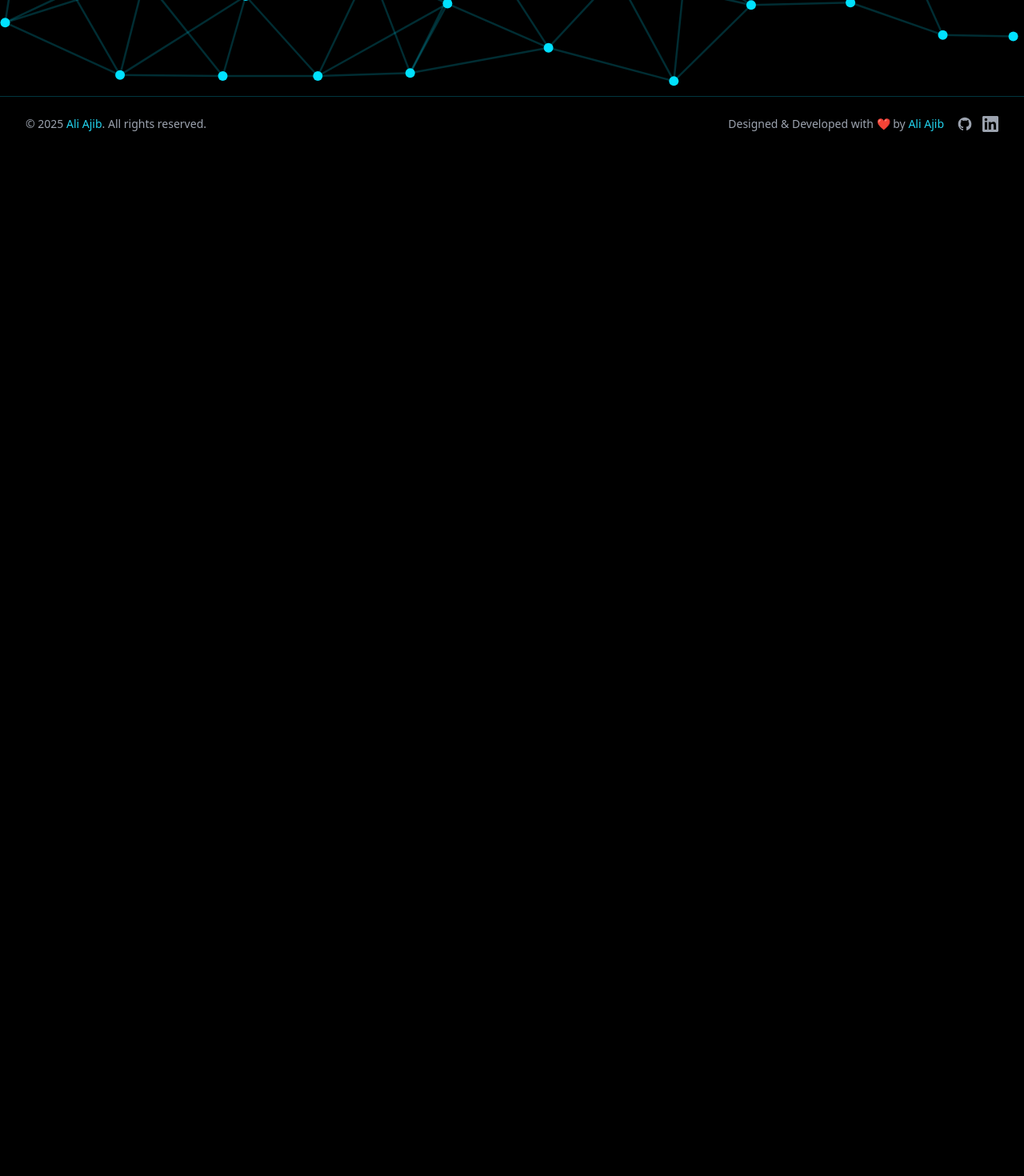
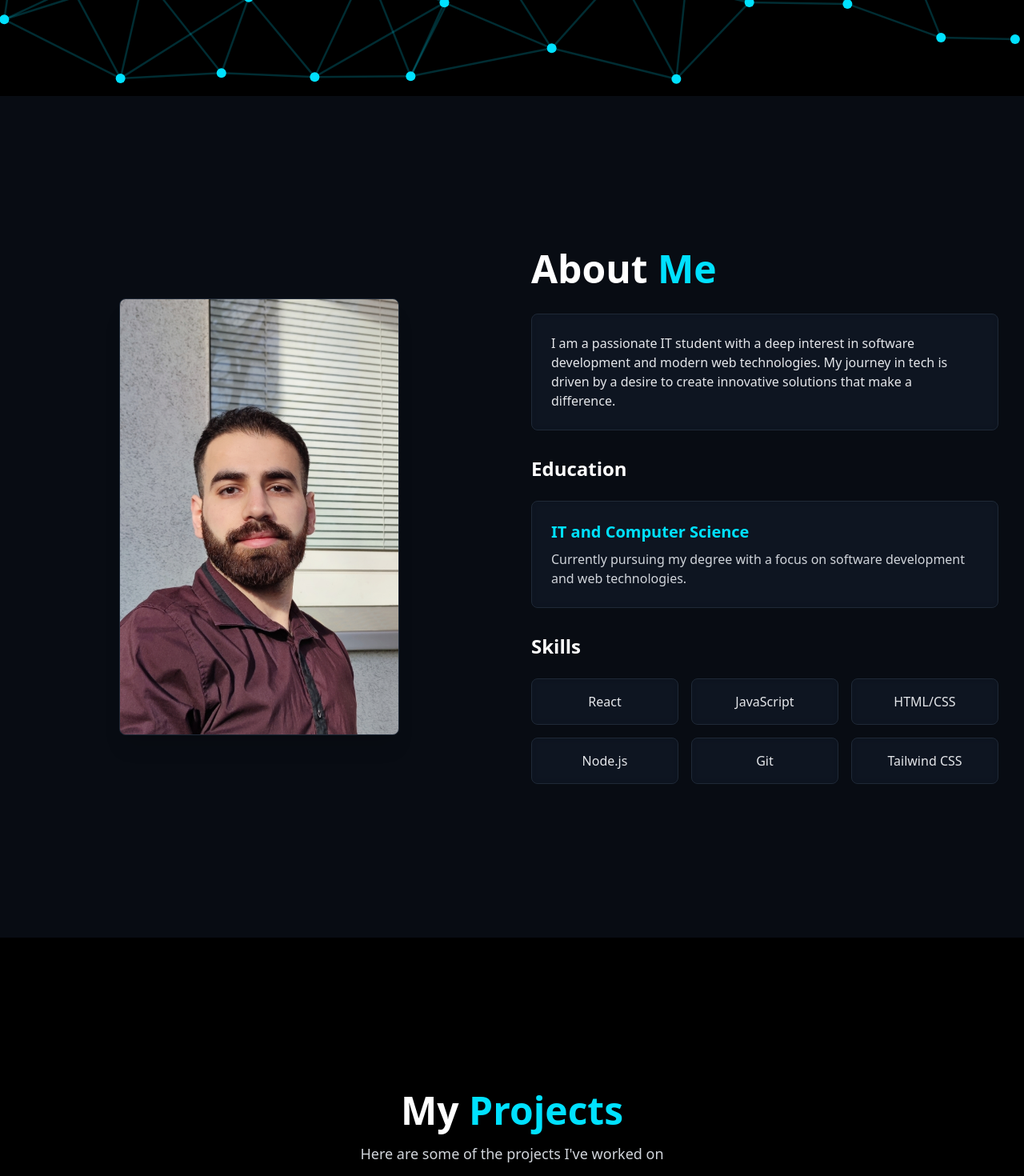
Before and after one commit to Kaesar515/personal-portfolio, a React (Vite) app: page / in a window 1280 px wide. Shown: the part 680-2150 px from the top of the page at 80% size. Before the commit the page ends 869 px from the top, so only its background shows below. Built offline with nearby package versions, Linux system fonts and the light colour scheme.

Commit message:
feat: Consolidate pages, improve navigation, and refine styling

```diff
--- a/src/App.css
+++ b/src/App.css
@@ -1,6 +1,6 @@
 /* Custom styles beyond Tailwind will go here */
 
-/* --- Custom Scrollbar (Dark Theme v7 - Root Background Attempt) --- */
+/* --- Custom Scrollbar (Dark Theme v13 - Hide Thumb until Scrollbar Hover) --- */
 
 /* Ensure root elements have solid background */
 html, body {
@@ -13,34 +13,38 @@ html {
 }
 body {
   scrollbar-width: thin; /* Using thin for potentially better consistency */
-  /* thumb color, track color */
-  scrollbar-color: #111 #333; /* Solid Black thumb, Solid Dark Gray track */
+  /* thumb color, track color - REVERSED */
+  scrollbar-color: #333 #111; /* Dark Gray thumb, Solid Black track for FF */
 }
 
 /* Webkit base */
 ::-webkit-scrollbar {
   width: 12px;
   height: 12px;
-  background-color: #333; /* Dark Gray background ON THE SCROLLBAR ELEMENT */
-  border-radius: 10px; /* Rounded corners ON THE SCROLLBAR ELEMENT */
+  background-color: #111; /* Keep Solid Black background */
+  border-radius: 10px;
 }
 
 ::-webkit-scrollbar-track {
-  background: transparent; /* Track is invisible */
-  border-radius: 10px; /* Keep radius for consistency */
+  background: transparent; /* Track remains invisible within scrollbar area */
+  border-radius: 10px;
   margin: 0;
 }
 
 ::-webkit-scrollbar-thumb {
-  background: #111; /* Solid Black thumb */
-  border-radius: 10px; /* Match rounding */
-  /* Removed box-shadow and border */
+  background: transparent; /* Thumb is transparent by default */
+  border-radius: 10px;
   transition: background-color 0.2s ease-out;
 }
 
-/* Subtle hover effect for the thumb */
+/* Show thumb only when hovering the scrollbar *area* */
+::-webkit-scrollbar:hover ::-webkit-scrollbar-thumb {
+  background: #333; /* Dark Gray thumb appears */
+}
+
+/* Subtle hover effect when hovering the thumb *itself* */
 ::-webkit-scrollbar-thumb:hover {
-  background: #222; /* Slightly lighter solid black on hover */
+  background: #444; /* Slightly lighter gray */
 }
 
 /* Removed the unused .custom-scrollbar section */
--- a/src/App.jsx
+++ b/src/App.jsx
@@ -21,10 +21,10 @@ function App() {
           <main className="flex-grow">
             <Routes>
               <Route path="/" element={<HomePage />} />
-              <Route path="/about" element={<AboutPage />} />
-              <Route path="/projects" element={<ProjectsPage />} />
+              {/* <Route path="/about" element={<AboutPage />} /> */}
+              {/* <Route path="/projects" element={<ProjectsPage />} /> */}
               <Route path="/projects/:slug" element={<ProjectDetailPage />} />
-              <Route path="/contact" element={<ContactPage />} />
+              {/* <Route path="/contact" element={<ContactPage />} /> */}
               <Route path="*" element={<div className="text-center py-20 text-white">Page not found!</div>} />
             </Routes>
           </main>
--- a/src/components/about/AboutPage.jsx
+++ b/src/components/about/AboutPage.jsx
@@ -25,11 +25,13 @@ const AboutPage = () => {
             </h1>
 
             <div className="prose prose-lg text-gray-200 max-w-none">
-              <p className="mb-6">
-                I am a passionate IT student with a deep interest in software development
-                and modern web technologies. My journey in tech is driven by a desire
-                to create innovative solutions that make a difference.
-              </p>
+              <div className="bg-gray-900/50 backdrop-blur-sm rounded-lg p-6 border border-gray-800">
+                <p className="">
+                  I am a passionate IT student with a deep interest in software development
+                  and modern web technologies. My journey in tech is driven by a desire
+                  to create innovative solutions that make a difference.
+                </p>
+              </div>
             </div>
 
             <div className="space-y-6">
--- a/src/components/home/HomePage.jsx
+++ b/src/components/home/HomePage.jsx
@@ -1,9 +1,24 @@
 import { Link } from 'react-router-dom';
 import profilePhoto from '../../assets/images/profile/profile-photo.jpg';
+import AboutPage from '../about/AboutPage';
+import ProjectsPage from '../projects/ProjectsPage';
+import ContactPage from '../contact/ContactPage';
+
+// Helper component for styled scroll buttons
+const ScrollLinkButton = ({ href, children }) => {
+  // Using styles adapted from the original primary action buttons
+  const buttonClasses = "group relative px-8 py-3 text-lg font-semibold rounded-md text-black bg-[#00e1ff] hover:bg-[#00f2ff] focus:outline-none focus:ring-2 focus:ring-cyan-500 focus:ring-offset-2 focus:ring-offset-gray-900 shadow-[0_8px_16px_rgba(0,225,255,0.3),0_3px_6px_rgba(0,225,255,0.4)] transition-all duration-300 hover:shadow-[0_12px_24px_rgba(0,225,255,0.4),0_6px_12px_rgba(0,225,255,0.6)] -translate-y-0.5 hover:-translate-y-1 active:translate-y-0 before:absolute before:inset-0 before:rounded-md before:bg-[#00e1ff] before:transition-opacity before:duration-300 before:opacity-0 hover:before:opacity-20 before:-z-10 before:blur-xl";
+
+  return (
+    <a href={href} className={buttonClasses}>
+      <span className="relative z-10">{children}</span>
+    </a>
+  );
+};
 
 const HomePage = () => {
   return (
-    <div className="min-h-screen">
+    <div className="">
       <div className="min-h-screen flex items-center justify-center">
         <div className="max-w-7xl mx-auto px-4 sm:px-6 lg:px-8">
           <div className="text-center">
@@ -28,30 +43,32 @@ const HomePage = () => {
                   />
                 </div>
                 <div className="flex flex-wrap justify-center gap-4">
-                  <Link
-                    to="/projects"
-                    className="group relative px-8 py-3 text-lg font-semibold rounded-md text-black bg-[#00e1ff] hover:bg-[#00f2ff] focus:outline-none focus:ring-2 focus:ring-cyan-500 focus:ring-offset-2 focus:ring-offset-gray-900 shadow-[0_8px_16px_rgba(0,225,255,0.3),0_3px_6px_rgba(0,225,255,0.4)] transition-all duration-300 hover:shadow-[0_12px_24px_rgba(0,225,255,0.4),0_6px_12px_rgba(0,225,255,0.6)] -translate-y-0.5 hover:-translate-y-1 active:translate-y-0 before:absolute before:inset-0 before:rounded-md before:bg-[#00e1ff] before:transition-opacity before:duration-300 before:opacity-0 hover:before:opacity-20 before:-z-10 before:blur-xl"
-                  >
-                    <span className="relative z-10">View Projects</span>
-                  </Link>
-                  <Link
-                    to="/about"
-                    className="group relative px-8 py-3 text-lg font-semibold rounded-md text-white bg-gray-800 hover:bg-gray-700 border-2 border-[#00e1ff]/50 hover:border-[#00e1ff] focus:outline-none focus:ring-2 focus:ring-cyan-500 focus:ring-offset-2 focus:ring-offset-gray-900 transition-all duration-300 backdrop-blur-sm shadow-[0_8px_16px_rgba(0,225,255,0.1),0_3px_6px_rgba(0,225,255,0.2)] hover:shadow-[0_12px_24px_rgba(0,225,255,0.2),0_6px_12px_rgba(0,225,255,0.3)] -translate-y-0.5 hover:-translate-y-1 active:translate-y-0 before:absolute before:inset-0 before:rounded-md before:bg-[#00e1ff] before:transition-opacity before:duration-300 before:opacity-0 hover:before:opacity-5 before:-z-10 before:blur-xl"
-                  >
-                    <span className="relative z-10">Learn More</span>
-                  </Link>
-                  <Link
-                    to="/contact"
-                    className="group relative px-8 py-3 text-lg font-semibold rounded-md text-black bg-[#00e1ff] hover:bg-[#00f2ff] focus:outline-none focus:ring-2 focus:ring-cyan-500 focus:ring-offset-2 focus:ring-offset-gray-900 shadow-[0_8px_16px_rgba(0,225,255,0.3),0_3px_6px_rgba(0,225,255,0.4)] transition-all duration-300 hover:shadow-[0_12px_24px_rgba(0,225,255,0.4),0_6px_12px_rgba(0,225,255,0.6)] -translate-y-0.5 hover:-translate-y-1 active:translate-y-0 before:absolute before:inset-0 before:rounded-md before:bg-[#00e1ff] before:transition-opacity before:duration-300 before:opacity-0 hover:before:opacity-20 before:-z-10 before:blur-xl"
-                  >
-                    <span className="relative z-10">Get in Touch</span>
-                  </Link>
+                    <ScrollLinkButton href="/#projects">View Projects</ScrollLinkButton>
+                    <a
+                      href="/#about"
+                      className="group relative px-8 py-3 text-lg font-semibold rounded-md text-white bg-gray-800 hover:bg-gray-700 border-2 border-[#00e1ff]/50 hover:border-[#00e1ff] focus:outline-none focus:ring-2 focus:ring-cyan-500 focus:ring-offset-2 focus:ring-offset-gray-900 transition-all duration-300 backdrop-blur-sm shadow-[0_8px_16px_rgba(0,225,255,0.1),0_3px_6px_rgba(0,225,255,0.2)] hover:shadow-[0_12px_24px_rgba(0,225,255,0.2),0_6px_12px_rgba(0,225,255,0.3)] -translate-y-0.5 hover:-translate-y-1 active:translate-y-0 before:absolute before:inset-0 before:rounded-md before:bg-[#00e1ff] before:transition-opacity before:duration-300 before:opacity-0 hover:before:opacity-5 before:-z-10 before:blur-xl"
+                    >
+                      <span className="relative z-10">Learn More</span>
+                    </a>
+                    <ScrollLinkButton href="/#contact">Get in Touch</ScrollLinkButton>
                 </div>
               </div>
             </div>
           </div>
         </div>
       </div>
+
+      <section id="about" className="py-16 md:py-24 bg-gray-900/50 backdrop-blur-sm">
+        <AboutPage />
+      </section>
+
+      <section id="projects" className="py-16 md:py-24">
+        <ProjectsPage />
+      </section>
+
+      <section id="contact" className="py-16 md:py-24 bg-gray-900/50 backdrop-blur-sm">
+        <ContactPage />
+      </section>
     </div>
   );
 };
--- a/src/components/layout/Navbar.jsx
+++ b/src/components/layout/Navbar.jsx
@@ -1,6 +1,6 @@
 import { useState } from 'react';
 import { Link } from 'react-router-dom';
-import profilePhoto from '../../assets/images/profile/profile-photo.jpg';
+import profilePhoto from '../../assets/images/profile/barphoto.jpg';
 
 const Navbar = () => {
   const [isMenuOpen, setIsMenuOpen] = useState(false);
@@ -16,14 +16,13 @@ const Navbar = () => {
           {/* Logo and Profile */}
           <div className="flex-shrink-0 flex items-center space-x-4">
             <div className="relative group">
-              <div className="h-14 w-14 rounded-full overflow-hidden border-2 border-cyan-400/30 hover:border-cyan-400 transition-colors duration-300">
+              <div className="h-14 w-14 rounded-full overflow-hidden border-2 border-cyan-400/30 group-hover:border-cyan-400 transition-colors duration-300">
                 <img
                   src={profilePhoto}
                   alt="Ali Ajib"
                   className="h-full w-full object-cover pointer-events-none"
                 />
               </div>
-              {/* Popup image */}
               <div className="hidden group-hover:block absolute top-0 left-0 transform -translate-y-2 translate-x-16 z-50">
                 <div className="h-40 w-40 rounded-lg overflow-hidden border-2 border-cyan-400 shadow-lg">
                   <img
@@ -34,22 +33,24 @@ const Navbar = () => {
                 </div>
               </div>
             </div>
-            <Link to="/" className="text-2xl font-bold text-white hover:text-cyan-400 transition-colors duration-300">
+            <Link
+              to="/"
+              onClick={(e) => { window.scrollTo({ top: 0, behavior: 'smooth' }); }}
+              className="text-2xl font-bold text-white hover:text-cyan-400 transition-colors duration-300"
+            >
               <span className="text-cyan-400">A</span>li <span className="text-cyan-400">A</span>jib
             </Link>
           </div>
 
-          {/* Desktop Navigation */}
           <div className="hidden md:block">
             <div className="ml-10 flex items-baseline space-x-8">
               <NavLink to="/">Home</NavLink>
-              <NavLink to="/about">About</NavLink>
-              <NavLink to="/projects">Projects</NavLink>
-              <NavLink to="/contact">Contact</NavLink>
+              <NavLink to="/#about">About</NavLink>
+              <NavLink to="/#projects">Projects</NavLink>
+              <NavLink to="/#contact">Contact</NavLink>
             </div>
           </div>
 
-          {/* Mobile menu button */}
           <div className="md:hidden">
             <button
               onClick={toggleMenu}
@@ -57,7 +58,6 @@ const Navbar = () => {
               aria-expanded="false"
             >
               <span className="sr-only">Open main menu</span>
-              {/* Icon when menu is closed */}
               <svg
                 className={`${isMenuOpen ? 'hidden' : 'block'} h-6 w-6`}
                 xmlns="http://www.w3.org/2000/svg"
@@ -68,7 +68,6 @@ const Navbar = () => {
               >
                 <path strokeLinecap="round" strokeLinejoin="round" strokeWidth="2" d="M4 6h16M4 12h16M4 18h16" />
               </svg>
-              {/* Icon when menu is open */}
               <svg
                 className={`${isMenuOpen ? 'block' : 'hidden'} h-6 w-6`}
                 xmlns="http://www.w3.org/2000/svg"
@@ -84,10 +83,8 @@ const Navbar = () => {
         </div>
       </div>
 
-      {/* Mobile menu, show/hide based on menu state */}
       <div className={`${isMenuOpen ? 'block' : 'hidden'} md:hidden`}>
         <div className="px-2 pt-2 pb-3 space-y-1 sm:px-3 bg-black bg-opacity-90 border-t border-cyan-500/20">
-          {/* Profile section in mobile menu */}
           <div className="flex items-center space-x-2 px-3 py-2 border-b border-cyan-500/20 mb-2">
             <div className="h-6 w-6 rounded-full overflow-hidden border border-cyan-500/20">
               <img
@@ -99,34 +96,67 @@ const Navbar = () => {
             <span className="text-gray-300 text-xs font-medium">Ali Ajib</span>
           </div>
           <MobileNavLink to="/" onClick={toggleMenu}>Home</MobileNavLink>
-          <MobileNavLink to="/about" onClick={toggleMenu}>About</MobileNavLink>
-          <MobileNavLink to="/projects" onClick={toggleMenu}>Projects</MobileNavLink>
-          <MobileNavLink to="/contact" onClick={toggleMenu}>Contact</MobileNavLink>
+          <MobileNavLink to="/#about" onClick={toggleMenu}>About</MobileNavLink>
+          <MobileNavLink to="/#projects" onClick={toggleMenu}>Projects</MobileNavLink>
+          <MobileNavLink to="/#contact" onClick={toggleMenu}>Contact</MobileNavLink>
         </div>
       </div>
     </nav>
   );
 };
 
-// Desktop Navigation Link Component
 const NavLink = ({ to, children }) => {
+  if (to.startsWith('/#')) {
+    return (
+      <a
+        href={to}
+        className="text-gray-300 hover:text-cyan-400 px-3 py-2 text-sm font-medium relative after:absolute after:bottom-0 after:left-0 after:h-0.5 after:w-0 after:bg-cyan-400 after:transition-all after:duration-300 hover:after:w-full"
+      >
+        {children}
+      </a>
+    );
+  }
+  const handleClick = (e) => {
+    if (to === '/') {
+      window.scrollTo({ top: 0, behavior: 'smooth' });
+    }
+  };
   return (
     <Link
       to={to}
       className="text-gray-300 hover:text-cyan-400 px-3 py-2 text-sm font-medium relative after:absolute after:bottom-0 after:left-0 after:h-0.5 after:w-0 after:bg-cyan-400 after:transition-all after:duration-300 hover:after:w-full"
+      onClick={handleClick}
     >
       {children}
     </Link>
   );
 };
 
-// Mobile Navigation Link Component
 const MobileNavLink = ({ to, children, onClick }) => {
+  if (to.startsWith('/#')) {
+    return (
+      <a
+        href={to}
+        className="block px-3 py-2 rounded-md text-base font-medium text-gray-300 hover:text-cyan-400 hover:bg-gray-900 transition-all duration-300"
+        onClick={onClick}
+      >
+        {children}
+      </a>
+    );
+  }
+  const handleMobileClick = (e) => {
+    if (to === '/') {
+      window.scrollTo({ top: 0, behavior: 'smooth' });
+    }
+    if (onClick) {
+      onClick(e);
+    }
+  };
   return (
     <Link
       to={to}
       className="block px-3 py-2 rounded-md text-base font-medium text-gray-300 hover:text-cyan-400 hover:bg-gray-900 transition-all duration-300"
-      onClick={onClick}
+      onClick={handleMobileClick}
     >
       {children}
     </Link>
```
Also changed, not shown: src/components/projects/ProjectDetailPage.jsx (+24 -14 lines), 1 other file (tests, documents, lock files or other folders).
